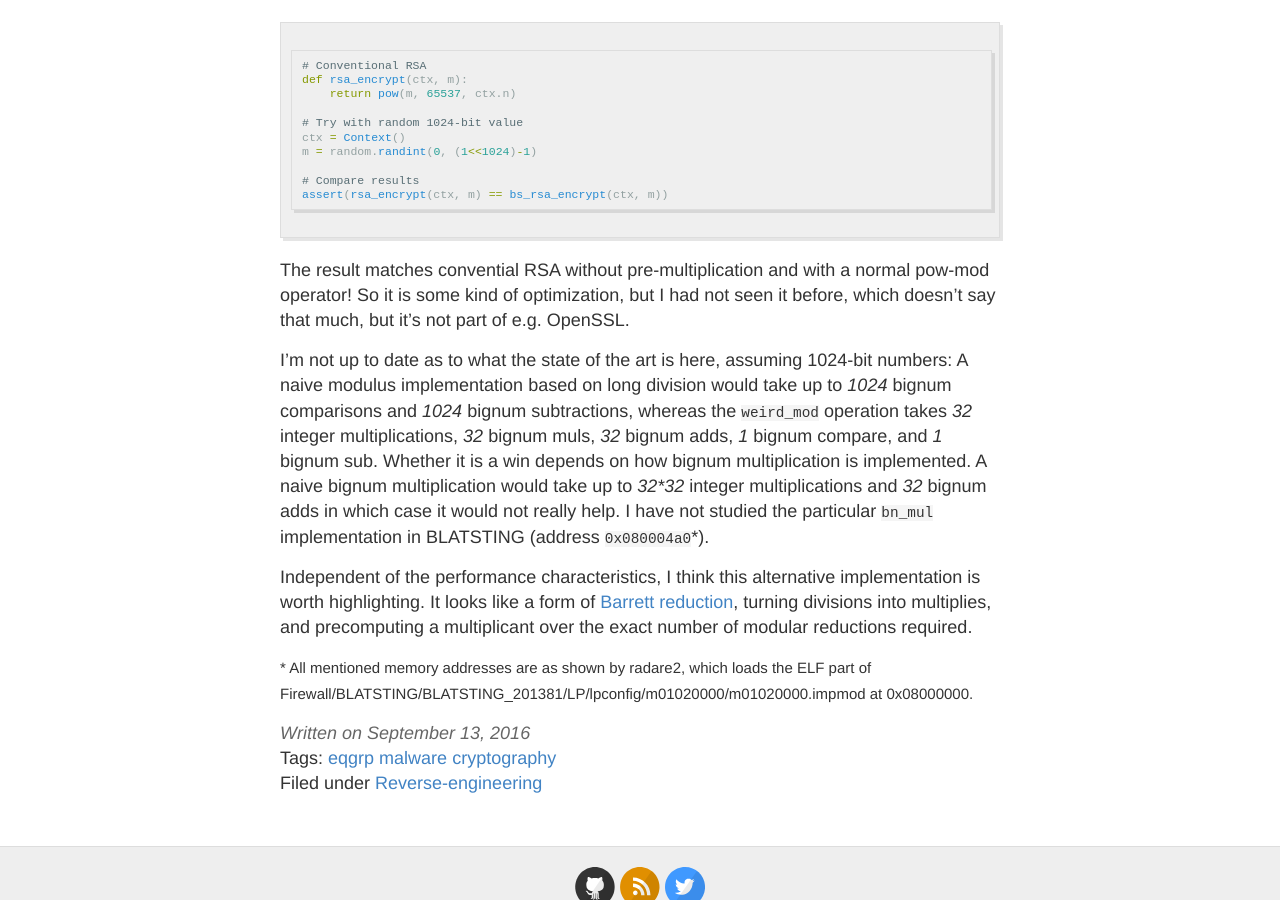
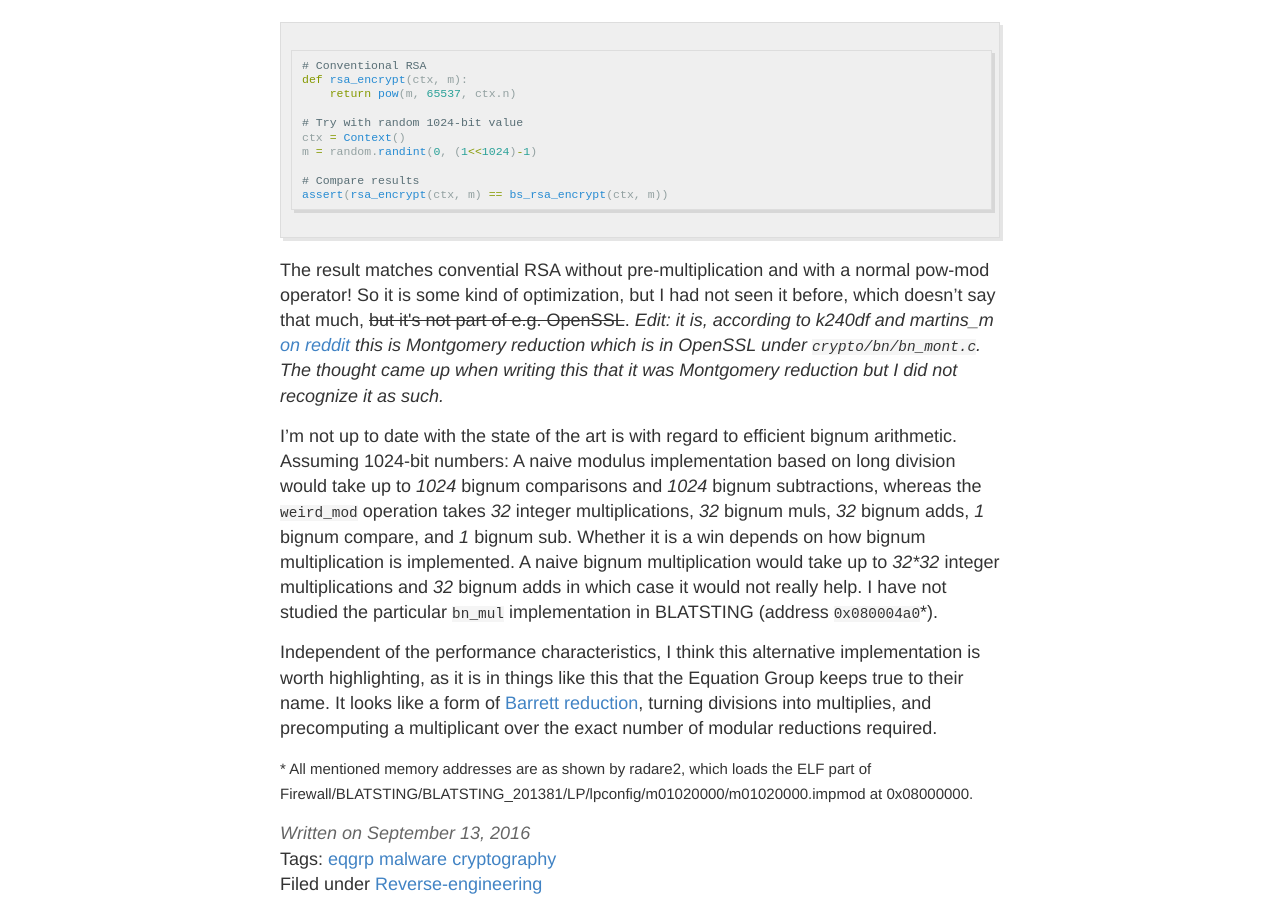
Before and after one commit to laanwj/laanwj.github.io, a Jekyll site: the page built from _posts/2016-09-13-blatsting-rsa.md, in a window 1280 px wide and 900 px high, scrolled down 2729 px. Built offline with Jekyll 4.4.1, drawn with Linux system fonts in a browser that asks for light colours.

Commit message:
this is Montgomery reduction apparently

````diff
--- a/_posts/2016-09-13-blatsting-rsa.md
+++ b/_posts/2016-09-13-blatsting-rsa.md
@@ -136,18 +136,22 @@ assert(rsa_encrypt(ctx, m) == bs_rsa_encrypt(ctx, m))
 ```
 
 The result matches convential RSA without pre-multiplication and with a normal pow-mod operator! So it is some kind of
-optimization, but I had not seen it before, which doesn't say that much, but it's not part of e.g. OpenSSL.
+optimization, but I had not seen it before, which doesn't say that much, <s>but it's not part of e.g. OpenSSL</s>. *Edit:
+it is, according to k240df and martins\_m [on reddit](https://www.reddit.com/r/ReverseEngineering/comments/52kr47/the_curious_case_of_blatstings_rsa_implementation/)
+this is Montgomery reduction which is in OpenSSL under `crypto/bn/bn_mont.c`. The thought came up when writing this
+that it was Montgomery reduction but I did not recognize it as such.*
 
-I'm not up to date as to what the state of the art is here, assuming 1024-bit numbers:
-A naive modulus implementation based on long division would take up to *1024* bignum comparisons and *1024* bignum subtractions,
-whereas the `weird_mod` operation takes *32* integer multiplications, *32* bignum muls, *32* bignum adds, *1* bignum compare,
-and *1* bignum sub. Whether it is a win depends on how bignum multiplication is implemented. A naive bignum
-multiplication would take up to *32\*32* integer multiplications and *32* bignum adds in which case it would not really help.
-I have not studied the particular `bn_mul` implementation in BLATSTING (address `0x080004a0`\*).
+I'm not up to date with the state of the art is with regard to efficient bignum arithmetic. Assuming 1024-bit numbers: A
+naive modulus implementation based on long division would take up to *1024* bignum comparisons and *1024* bignum
+subtractions, whereas the `weird_mod` operation takes *32* integer multiplications, *32* bignum muls, *32* bignum adds,
+*1* bignum compare, and *1* bignum sub. Whether it is a win depends on how bignum multiplication is implemented. A naive
+bignum multiplication would take up to *32\*32* integer multiplications and *32* bignum adds in which case it would not
+really help.  I have not studied the particular `bn_mul` implementation in BLATSTING (address `0x080004a0`\*).
 
-Independent of the performance characteristics, I think this alternative implementation is worth highlighting.
-It looks like a form of [Barrett reduction](https://en.wikipedia.org/wiki/Barrett_reduction), turning divisions
-into multiplies, and precomputing a multiplicant over the exact number of modular reductions required.
+Independent of the performance characteristics, I think this alternative implementation is worth highlighting,
+as it is in things like this that the Equation Group keeps true to their name. It looks like a form of [Barrett
+reduction](https://en.wikipedia.org/wiki/Barrett_reduction), turning divisions into multiplies, and precomputing a
+multiplicant over the exact number of modular reductions required.
 
 <small>\* All mentioned memory addresses are as shown by radare2, which loads the ELF part of
 Firewall/BLATSTING/BLATSTING_201381/LP/lpconfig/m01020000/m01020000.impmod at 0x08000000.</small>
````
